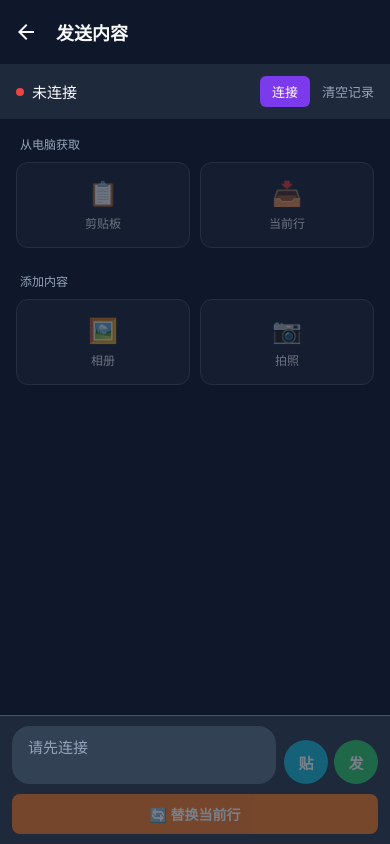
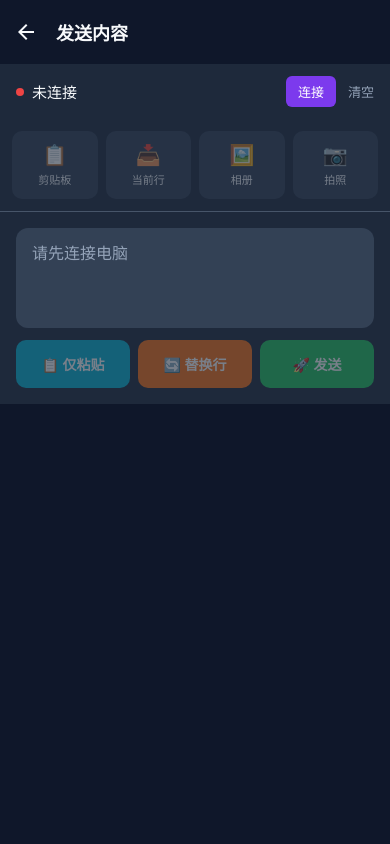
Before and after one commit to vonxq/voice-to-cursor, a React Native app in the folder mobile-app/: screen /Input in a window 390 px wide. Built offline with nearby package versions, Linux system fonts and the light colour scheme.

Commit message:
优化布局：输入框在上，聊天记录在下
- 顶部：状态栏
- 功能按钮：剪贴板/当前行/相册/拍照 横排
- 输入框：较大面积，不被键盘遮挡
- 发送按钮：仅粘贴/替换行/发送 横排
- 底部：聊天记录（可选显示）

```diff
--- a/mobile-app/app/input.tsx
+++ b/mobile-app/app/input.tsx
@@ -406,7 +406,11 @@ export default function InputScreen() {
   const hasContent = text.trim() || images.length > 0;
 
   return (
-    <View style={styles.container}>
+    <KeyboardAvoidingView
+      style={styles.container}
+      behavior={Platform.OS === 'ios' ? 'padding' : 'height'}
+      keyboardVerticalOffset={Platform.OS === 'ios' ? 60 : 0}
+    >
       {/* 顶部状态栏 */}
       <View style={styles.header}>
         <View style={styles.headerLeft}>
@@ -420,16 +424,13 @@ export default function InputScreen() {
             </TouchableOpacity>
           )}
           <TouchableOpacity onPress={clearChat}>
-            <Text style={styles.clearText}>清空记录</Text>
+            <Text style={styles.clearText}>清空</Text>
           </TouchableOpacity>
         </View>
       </View>
 
       {/* 功能按钮区域 */}
-      <ScrollView style={styles.actionSection} showsVerticalScrollIndicator={false}>
-        {/* 从电脑获取 */}
-        <View style={styles.actionGroup}>
-          <Text style={styles.groupLabel}>从电脑获取</Text>
+      <View style={styles.actionSection}>
         <View style={styles.actionRow}>
           <TouchableOpacity
             style={[styles.actionBtn, !connected && styles.btnDisabled]}
@@ -447,13 +448,6 @@ export default function InputScreen() {
             <Text style={styles.actionIcon}>📥</Text>
             <Text style={styles.actionText}>当前行</Text>
           </TouchableOpacity>
-          </View>
-        </View>
-
-        {/* 添加内容 */}
-        <View style={styles.actionGroup}>
-          <Text style={styles.groupLabel}>添加内容</Text>
-          <View style={styles.actionRow}>
           <TouchableOpacity
             style={[styles.actionBtn, !connected && styles.btnDisabled]}
             onPress={pickImage}
@@ -473,28 +467,7 @@ export default function InputScreen() {
         </View>
       </View>
 
-        {/* 聊天记录 */}
-        {messages.length > 0 && (
-          <View style={styles.historyGroup}>
-            <Text style={styles.groupLabel}>最近记录（长按可复制）</Text>
-            <FlatList
-              ref={flatListRef}
-              horizontal
-              data={[...messages].reverse().slice(0, 10)}
-              keyExtractor={(item) => item.id}
-              renderItem={renderMessage}
-              showsHorizontalScrollIndicator={false}
-              contentContainerStyle={styles.historyContent}
-            />
-          </View>
-        )}
-      </ScrollView>
-
-      {/* 底部输入区域 - 始终可见 */}
-      <KeyboardAvoidingView
-        behavior={Platform.OS === 'ios' ? 'padding' : 'height'}
-        keyboardVerticalOffset={Platform.OS === 'ios' ? 0 : 0}
-      >
+      {/* 输入区域 */}
       <View style={styles.inputSection}>
         {/* 图片预览 */}
         {images.length > 0 && (
@@ -510,12 +483,11 @@ export default function InputScreen() {
           </ScrollView>
         )}
 
-          {/* 输入框 + 发送按钮 */}
-          <View style={styles.inputRow}>
+        {/* 输入框 */}
         <TextInput
           ref={inputRef}
           style={styles.textInput}
-              placeholder={connected ? "输入内容..." : "请先连接"}
+          placeholder={connected ? "输入内容，实时同步到电脑..." : "请先连接电脑"}
           placeholderTextColor={theme.textSecondary}
           multiline
           value={text}
@@ -523,40 +495,52 @@ export default function InputScreen() {
           editable={connected && !sending}
         />
 
-            {/* 核心操作按钮 - 紧挨输入框 */}
-            <View style={styles.inputBtns}>
+        {/* 发送按钮组 */}
+        <View style={styles.sendRow}>
           <TouchableOpacity
-                style={[styles.inputBtn, styles.btnPaste, (!connected || !hasContent || sending) && styles.btnDisabled]}
+            style={[styles.sendBtn, styles.btnPaste, (!connected || !hasContent || sending) && styles.btnDisabled]}
             onPress={handlePasteOnly}
             disabled={!connected || !hasContent || sending}
           >
             {sending ? <ActivityIndicator color="#fff" size="small" /> : (
-                  <Text style={styles.inputBtnText}>贴</Text>
+              <Text style={styles.sendBtnText}>📋 仅粘贴</Text>
             )}
           </TouchableOpacity>
           <TouchableOpacity
-                style={[styles.inputBtn, styles.btnSubmit, (!connected || !hasContent || sending) && styles.btnDisabled]}
+            style={[styles.sendBtn, styles.btnReplace, (!connected || !hasContent || sending) && styles.btnDisabled]}
+            onPress={replaceCurrentLine}
+            disabled={!connected || !hasContent || sending}
+          >
+            <Text style={styles.sendBtnText}>🔄 替换行</Text>
+          </TouchableOpacity>
+          <TouchableOpacity
+            style={[styles.sendBtn, styles.btnSubmit, (!connected || !hasContent || sending) && styles.btnDisabled]}
             onPress={handleSubmit}
             disabled={!connected || !hasContent || sending}
           >
             {sending ? <ActivityIndicator color="#fff" size="small" /> : (
-                  <Text style={styles.inputBtnText}>发</Text>
+              <Text style={styles.sendBtnText}>🚀 发送</Text>
             )}
           </TouchableOpacity>
         </View>
       </View>
 
-          {/* 替换行按钮 - 单独一行 */}
-          <TouchableOpacity
-            style={[styles.replaceBtn, (!connected || !hasContent || sending) && styles.btnDisabled]}
-            onPress={replaceCurrentLine}
-            disabled={!connected || !hasContent || sending}
-          >
-            <Text style={styles.replaceBtnText}>🔄 替换当前行</Text>
-          </TouchableOpacity>
+      {/* 聊天记录 - 放在最下方 */}
+      {messages.length > 0 && (
+        <View style={styles.historySection}>
+          <Text style={styles.historyLabel}>最近记录（长按可复制）</Text>
+          <FlatList
+            ref={flatListRef}
+            horizontal
+            data={[...messages].reverse().slice(0, 10)}
+            keyExtractor={(item) => item.id}
+            renderItem={renderMessage}
+            showsHorizontalScrollIndicator={false}
+            contentContainerStyle={styles.historyContent}
+          />
         </View>
+      )}
     </KeyboardAvoidingView>
-    </View>
   );
 }
 
@@ -621,82 +605,40 @@ const styles = StyleSheet.create({
 
   // 功能按钮区域
   actionSection: {
-    flex: 1,
-    backgroundColor: theme.background,
-  },
-  actionGroup: {
-    padding: 16,
-    paddingBottom: 8,
-  },
-  historyGroup: {
-    paddingHorizontal: 16,
-    paddingBottom: 16,
-  },
-  groupLabel: {
-    color: theme.textSecondary,
-    fontSize: 12,
-    marginBottom: 10,
-    marginLeft: 4,
+    backgroundColor: theme.surface,
+    paddingHorizontal: 12,
+    paddingVertical: 12,
+    borderBottomWidth: 1,
+    borderBottomColor: theme.border,
   },
   actionRow: {
     flexDirection: 'row',
-    gap: 10,
+    gap: 8,
   },
   actionBtn: {
     flex: 1,
-    backgroundColor: theme.surface,
-    borderRadius: 12,
-    paddingVertical: 16,
+    backgroundColor: theme.surfaceLight,
+    borderRadius: 10,
+    paddingVertical: 12,
     alignItems: 'center',
-    borderWidth: 1,
-    borderColor: theme.border,
   },
   actionIcon: {
-    fontSize: 24,
-    marginBottom: 6,
+    fontSize: 20,
+    marginBottom: 4,
   },
   actionText: {
     color: theme.text,
-    fontSize: 12,
+    fontSize: 11,
   },
 
-  // 历史记录
-  historyContent: {
-    gap: 8,
-  },
-  msgItem: {
-    backgroundColor: theme.surfaceLight,
-    paddingHorizontal: 12,
-    paddingVertical: 8,
-    borderRadius: 12,
-    maxWidth: SCREEN_WIDTH * 0.6,
-  },
-  msgItemUser: {
-    backgroundColor: theme.primary,
-  },
-  msgText: {
-    color: theme.text,
-    fontSize: 13,
-    lineHeight: 18,
-  },
-  msgTime: {
-    color: 'rgba(255,255,255,0.5)',
-    fontSize: 10,
-    marginTop: 4,
-    textAlign: 'right',
-  },
-
-  // 底部输入区域
+  // 输入区域
   inputSection: {
     backgroundColor: theme.surface,
-    paddingHorizontal: 12,
-    paddingVertical: 10,
-    paddingBottom: Platform.OS === 'ios' ? 30 : 10,
-    borderTopWidth: 1,
-    borderTopColor: theme.border,
+    paddingHorizontal: 16,
+    paddingVertical: 16,
   },
   imagePreview: {
-    marginBottom: 10,
+    marginBottom: 12,
   },
   previewItem: {
     marginRight: 8,
@@ -723,55 +665,79 @@ const styles = StyleSheet.create({
     fontSize: 12,
     fontWeight: 'bold',
   },
-  inputRow: {
+  textInput: {
+    backgroundColor: theme.surfaceLight,
+    borderRadius: 12,
+    paddingHorizontal: 16,
+    paddingVertical: 12,
+    fontSize: 16,
+    color: theme.text,
+    minHeight: 100,
+    maxHeight: 150,
+    textAlignVertical: 'top',
+  },
+  sendRow: {
     flexDirection: 'row',
-    alignItems: 'flex-end',
     gap: 8,
+    marginTop: 12,
   },
-  textInput: {
+  sendBtn: {
     flex: 1,
-    backgroundColor: theme.surfaceLight,
-    borderRadius: 18,
-    paddingHorizontal: 16,
-    paddingVertical: 10,
-    fontSize: 15,
-    color: theme.text,
-    maxHeight: 100,
-    minHeight: 40,
-  },
-  inputBtns: {
-    flexDirection: 'row',
-    gap: 6,
-  },
-  inputBtn: {
-    width: 44,
-    height: 44,
-    borderRadius: 22,
-    justifyContent: 'center',
+    borderRadius: 10,
+    paddingVertical: 14,
     alignItems: 'center',
   },
   btnPaste: {
     backgroundColor: theme.secondary,
   },
+  btnReplace: {
+    backgroundColor: theme.warning,
+  },
   btnSubmit: {
     backgroundColor: theme.success,
   },
-  inputBtnText: {
-    color: '#fff',
-    fontSize: 15,
-    fontWeight: '700',
-  },
-  replaceBtn: {
-    backgroundColor: theme.warning,
-    borderRadius: 8,
-    paddingVertical: 10,
-    marginTop: 10,
-    alignItems: 'center',
-  },
-  replaceBtnText: {
+  sendBtnText: {
     color: '#fff',
     fontSize: 14,
     fontWeight: '600',
+  },
+
+  // 历史记录
+  historySection: {
+    flex: 1,
+    backgroundColor: theme.background,
+    paddingHorizontal: 12,
+    paddingTop: 12,
+  },
+  historyLabel: {
+    color: theme.textSecondary,
+    fontSize: 12,
+    marginBottom: 8,
+    marginLeft: 4,
+  },
+  historyContent: {
+    gap: 8,
+  },
+  msgItem: {
+    backgroundColor: theme.surfaceLight,
+    paddingHorizontal: 12,
+    paddingVertical: 8,
+    borderRadius: 10,
+    maxWidth: SCREEN_WIDTH * 0.6,
+  },
+  msgItemUser: {
+    backgroundColor: theme.primary,
+  },
+  msgText: {
+    color: theme.text,
+    fontSize: 13,
+    lineHeight: 18,
+  },
+  msgTime: {
+    color: 'rgba(255,255,255,0.5)',
+    fontSize: 10,
+    marginTop: 4,
+    textAlign: 'right',
   },
   btnDisabled: {
     opacity: 0.4,
```
Lines whose indentation alone changed are shown as unchanged.
